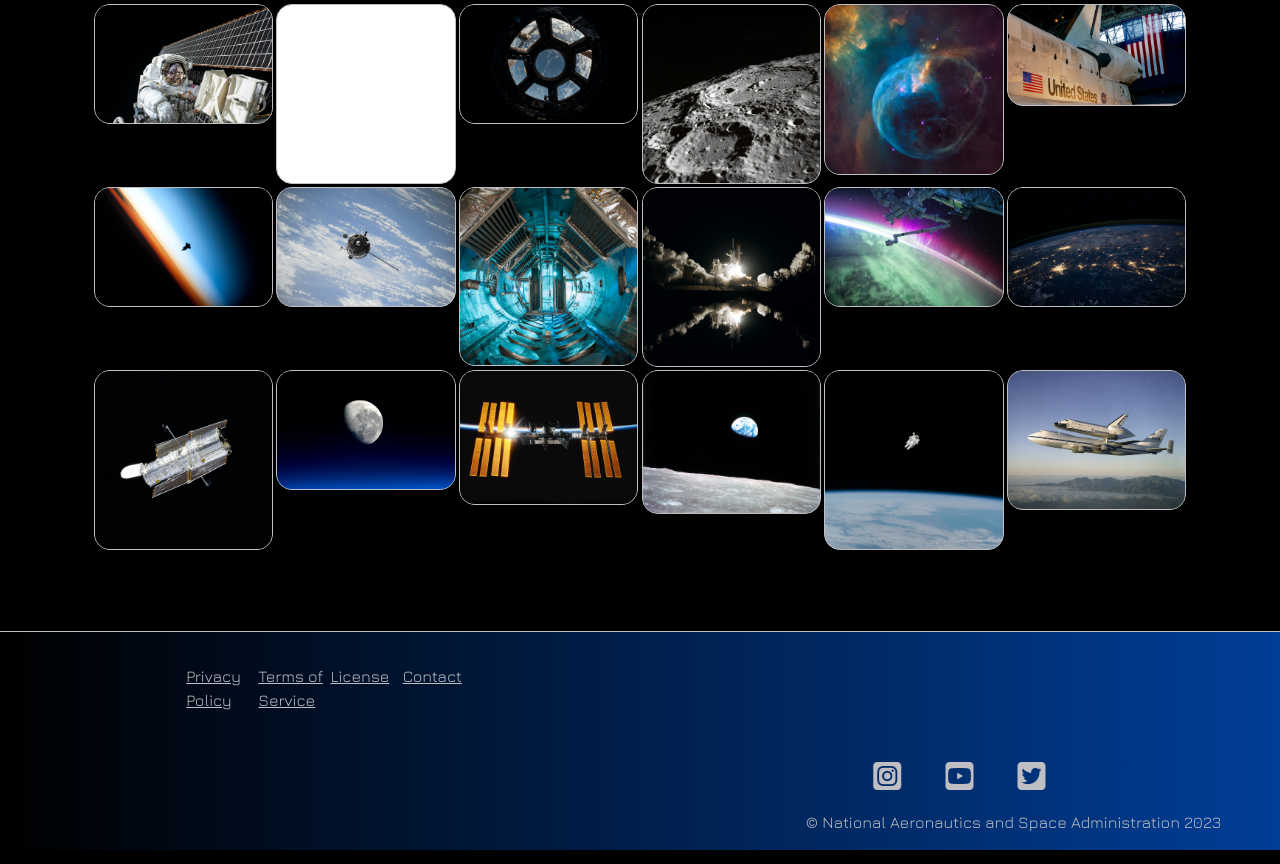
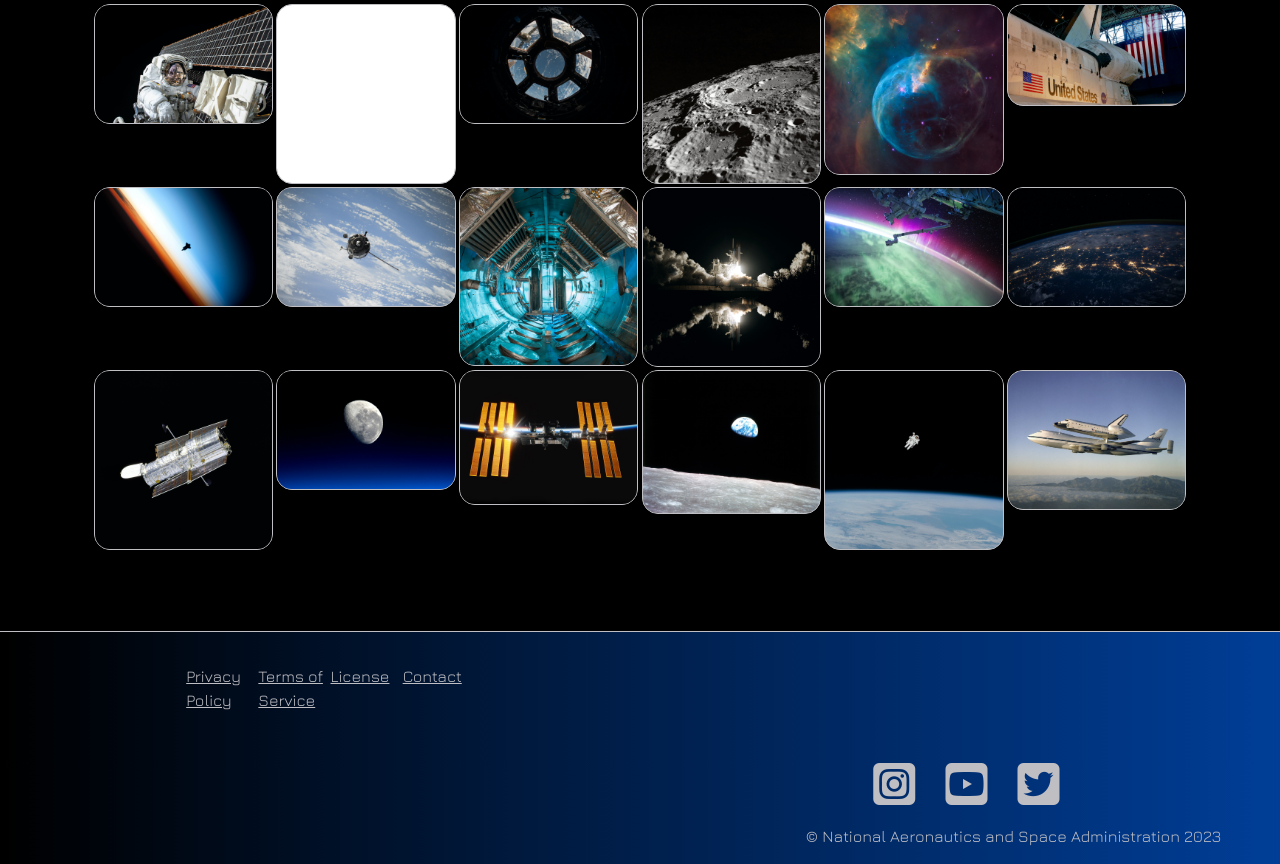
Before and after one commit to guru0026/mtm6302-capstone-guru0026, a plain HTML site: page index.html in a window 1280 px wide. Shown: the part 1521-2385 px from the top of the page. Drawn offline with nearby package versions, Linux system fonts and the light colour scheme.

Commit message:
Completes the assignment

```diff
--- a/css/style.css
+++ b/css/style.css
@@ -30,7 +30,7 @@ footer ul, footer p {
 }
 
 footer i {
-    font-size: 2rem;
+    font-size: 3rem;
 }
 
 section {
```
